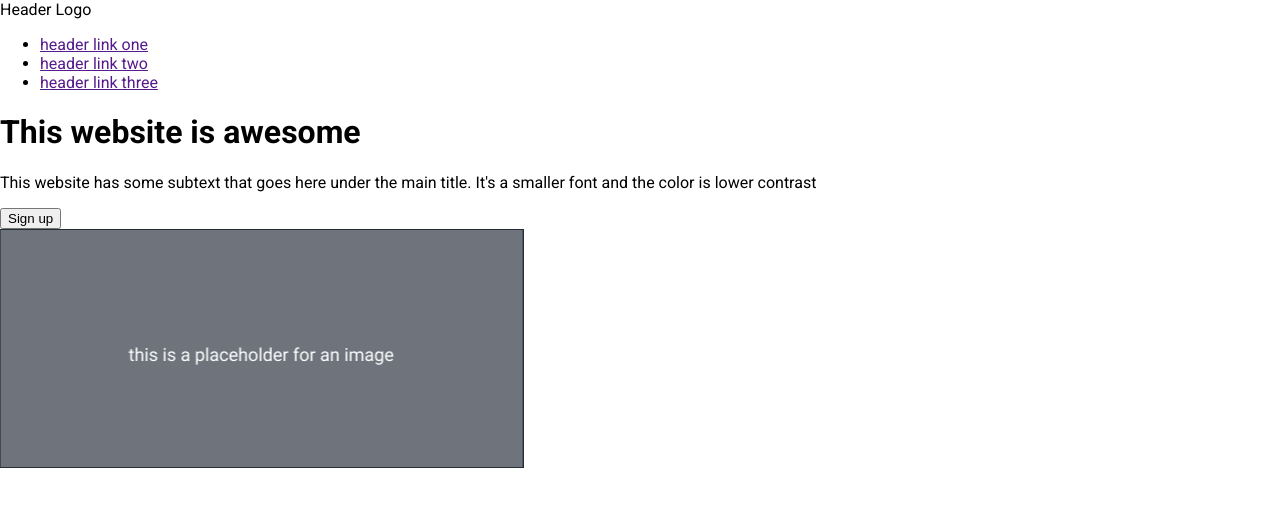
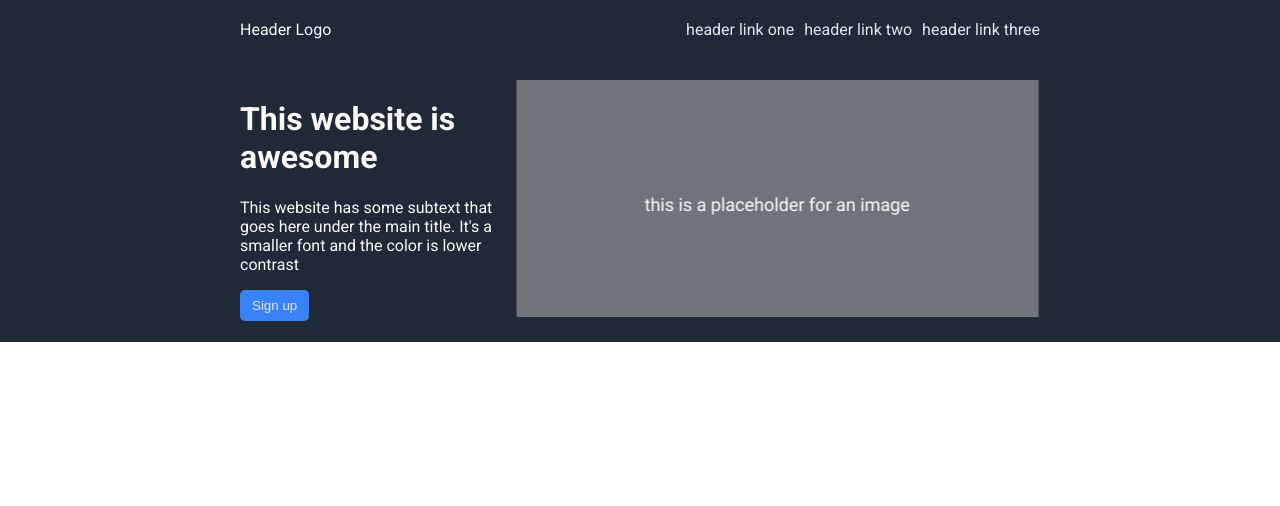
Before and after one commit to everydayseb/odin-landing-page, a plain HTML site: page index.html in a window 1280 px wide. Drawn offline with Linux system fonts and the light colour scheme.

Commit message:
Style header and hero banner

```diff
--- a/index.html
+++ b/index.html
@@ -7,6 +7,7 @@
     <link href="style.css" rel="stylesheet">
 </head>
 <body>
+<div class="container">
     <div class="header">
         <div class="left">
             <div class="logo">Header Logo</div>
@@ -33,5 +34,6 @@
             <img src="images/placeholder.png" width="524" height="239" alt="A placeholder image">
         </div>
     </div>
+</div>
 </body>
 </html>
--- a/style.css
+++ b/style.css
@@ -6,3 +6,55 @@ body {
     overflow: hidden;
     font-family: Roboto, sans-serif;
 }
+
+.container {
+    background-color: #1F2937;
+    display: flex;
+    flex-direction: column;
+    justify-content: center;
+    align-items: center;
+}
+
+.header,
+.hero {
+    width: 100%;
+    padding: 20px;
+}
+
+.header {
+    display: flex;
+    justify-content: space-between;
+    background-color: #1F2937;
+    color: #F9FAF8;
+    max-width: 800px;
+}
+.header .links {
+    list-style-type: none;
+    margin: 0;
+    display: flex;
+    gap: 10px;
+}
+.header .links a {
+    color: #E5E7EB;
+    text-decoration: none;
+}
+
+.hero {
+    display: flex;
+    background-color: #1F2937;
+    color: #F9FAF8;
+    max-width: 800px;
+}
+.hero .left {
+    max-width: 300px;
+}
+
+.hero button {
+    background-color: #3882F6;
+    text-align: center;
+    padding: 8px 12px;
+    color: #E5E7EB;
+
+    border-radius: 5px;
+    border-style: none;
+}
```
